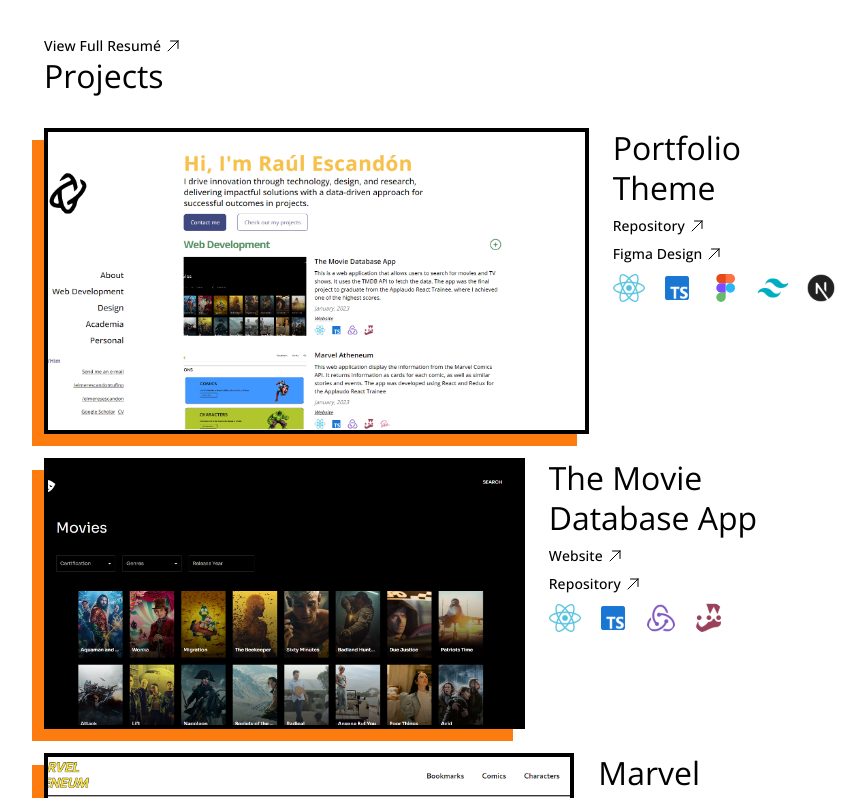
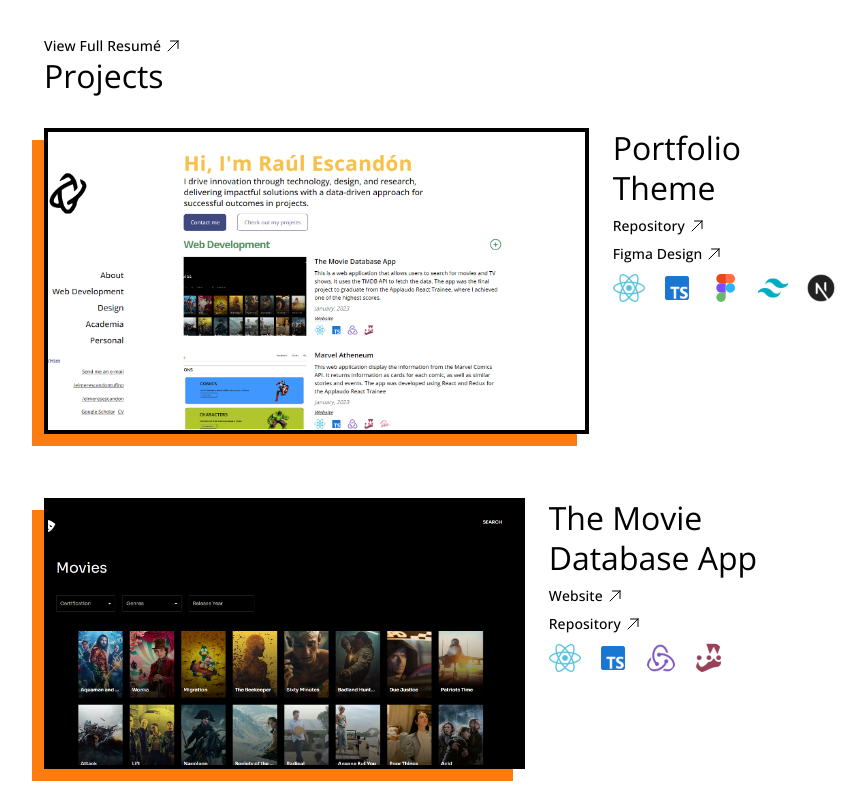
Before and after one commit to elmerescandon/eret_portfolio, a Next.js app: page / in a window 1280 px wide. Shown: the part 1600-2398 px from the top of the page, without its empty margins (384-1250 px from the left). Built offline with nearby package versions, Linux system fonts and the light colour scheme.

Commit message:
:sparkles: Update gap between project cards

```diff
--- a/src/atomic-design/Organisms/ProjectExperience/ProjectExperienceDesktop.tsx
+++ b/src/atomic-design/Organisms/ProjectExperience/ProjectExperienceDesktop.tsx
@@ -11,7 +11,7 @@ const ProjectExperienceDesktop = () => {
         max-w-[744px] w-full"
     >
       <Headline type="large">Projects</Headline>
-      <div className="flex flex-col gap-6 w-full">
+      <div className="flex flex-col gap-16 w-full">
         {webProjects.map((project, index) => {
           return <ProjectCard size="desktop" project={project} key={index} />;
         })}
```
